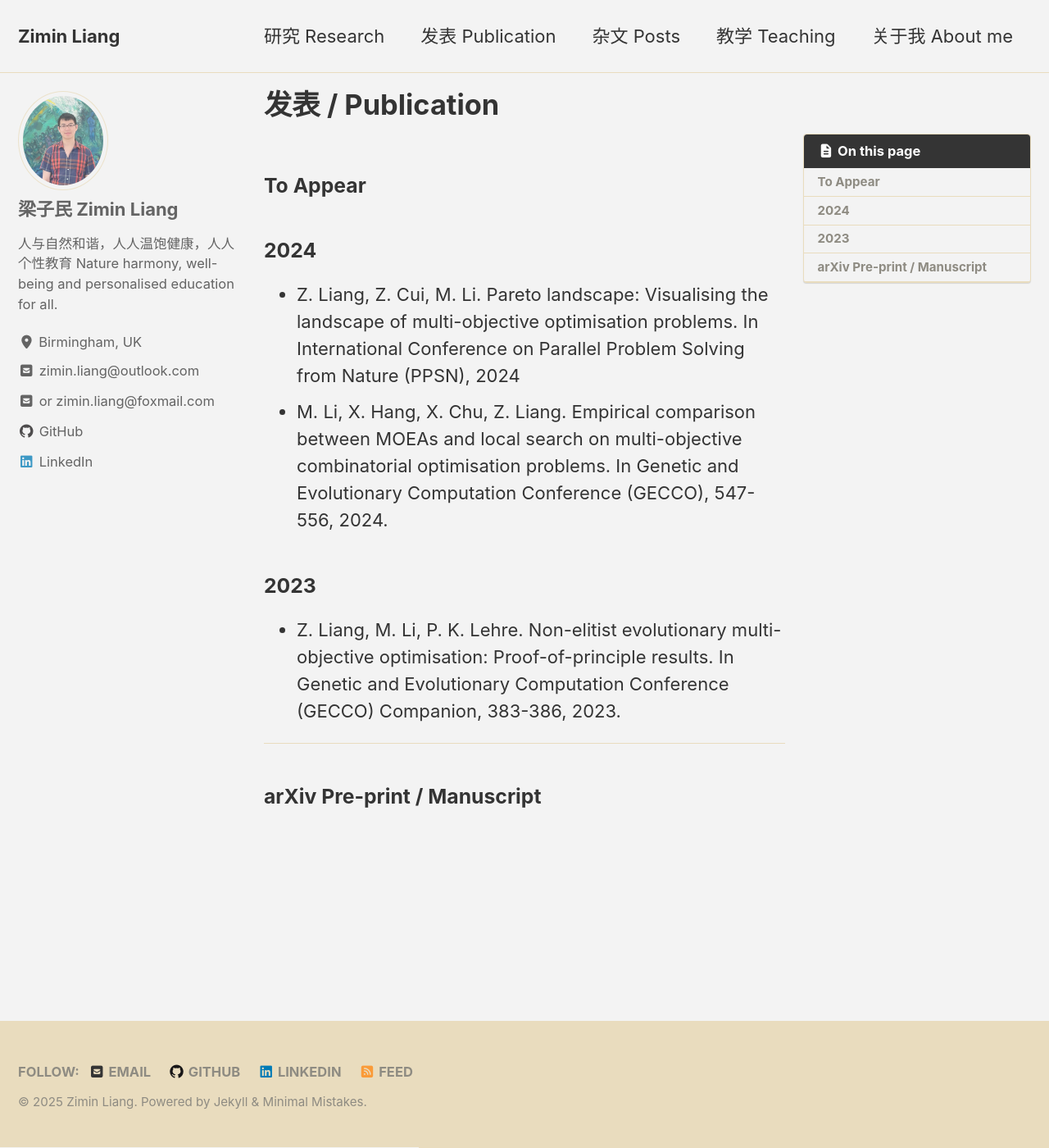
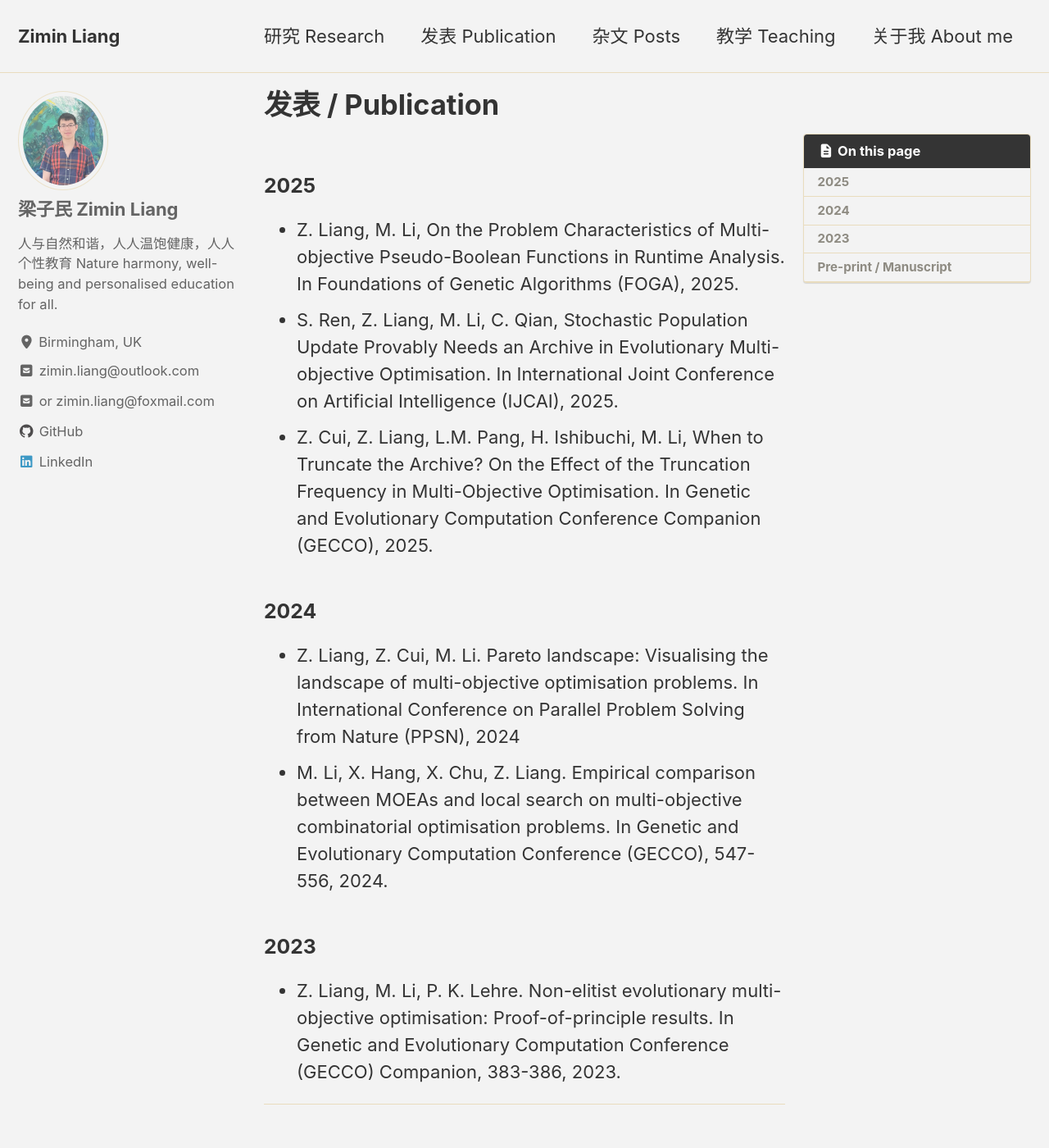
Before and after one commit to Zim-L/Zim-L.github.io, a Jekyll site: the page built from pages/publication.md, in a window 1280 px wide and 1400 px high. Shown: the whole window at 82% size. Built offline with Jekyll 4.4.1, drawn with Linux system fonts in a browser that asks for light colours; cached includes are drawn as plain includes; some of the changed text lies outside the part shown.

Commit message:
Update publication.md

```diff
--- a/pages/publication.md
+++ b/pages/publication.md
@@ -6,8 +6,10 @@ author_profile: true
 toc: true
 ---
 
-### To Appear
-
+### 2025
+ - Z. Liang, M. Li, On the Problem Characteristics of Multi-objective Pseudo-Boolean Functions in Runtime Analysis. In Foundations of Genetic Algorithms (FOGA), 2025.
+ - S. Ren, Z. Liang, M. Li, C. Qian, Stochastic Population Update Provably Needs an Archive in Evolutionary Multi-objective Optimisation. In International Joint Conference on Artificial Intelligence (IJCAI), 2025.
+ - Z. Cui, Z. Liang, L.M. Pang, H. Ishibuchi, M. Li, When to Truncate the Archive? On the Effect of the Truncation Frequency in Multi-Objective Optimisation. In Genetic and Evolutionary Computation Conference Companion (GECCO), 2025.
 
 ### 2024
  - Z. Liang, Z. Cui, M. Li. Pareto landscape: Visualising the landscape of multi-objective optimisation problems. In International Conference on Parallel Problem Solving from Nature (PPSN), 2024
@@ -18,4 +20,5 @@ toc: true
 
 ---
 
-### arXiv Pre-print / Manuscript
+### Pre-print / Manuscript
+ - Q. Liu, J. Dong, Z. Liang, J. Luo, N. Cui, Strategic Allocation of Medical Resources in Disaster Response: A Multi-objective Nonlinear Dynamic Model with Risk and Cost Considerations. SSRN
```
